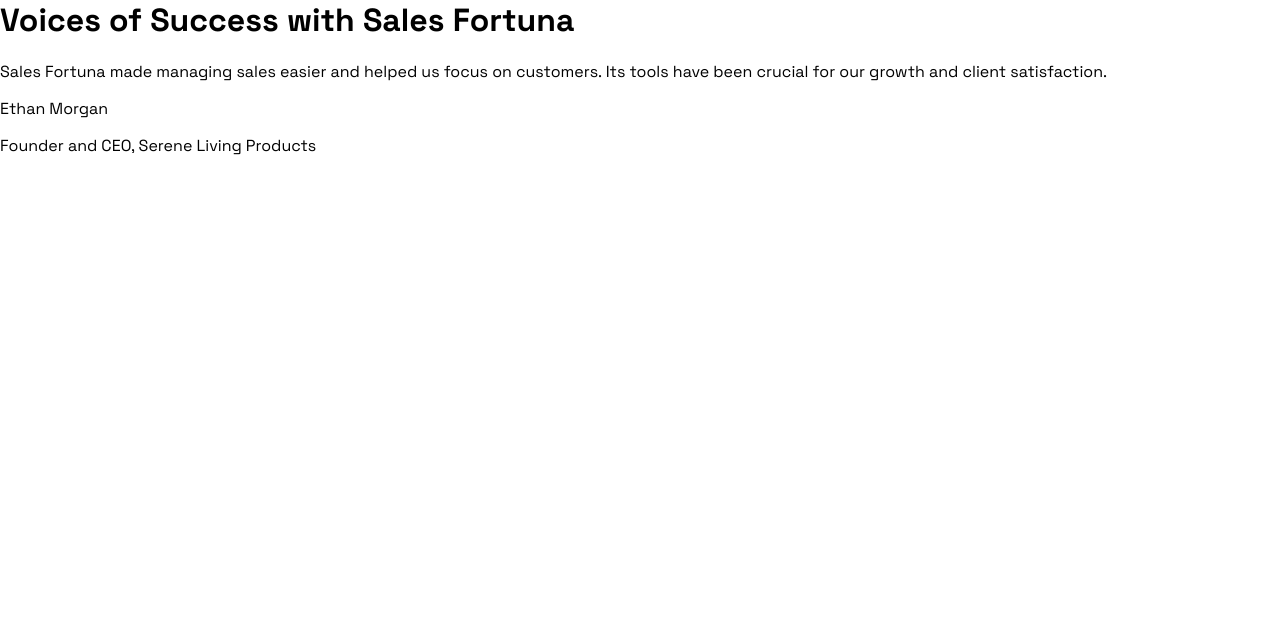
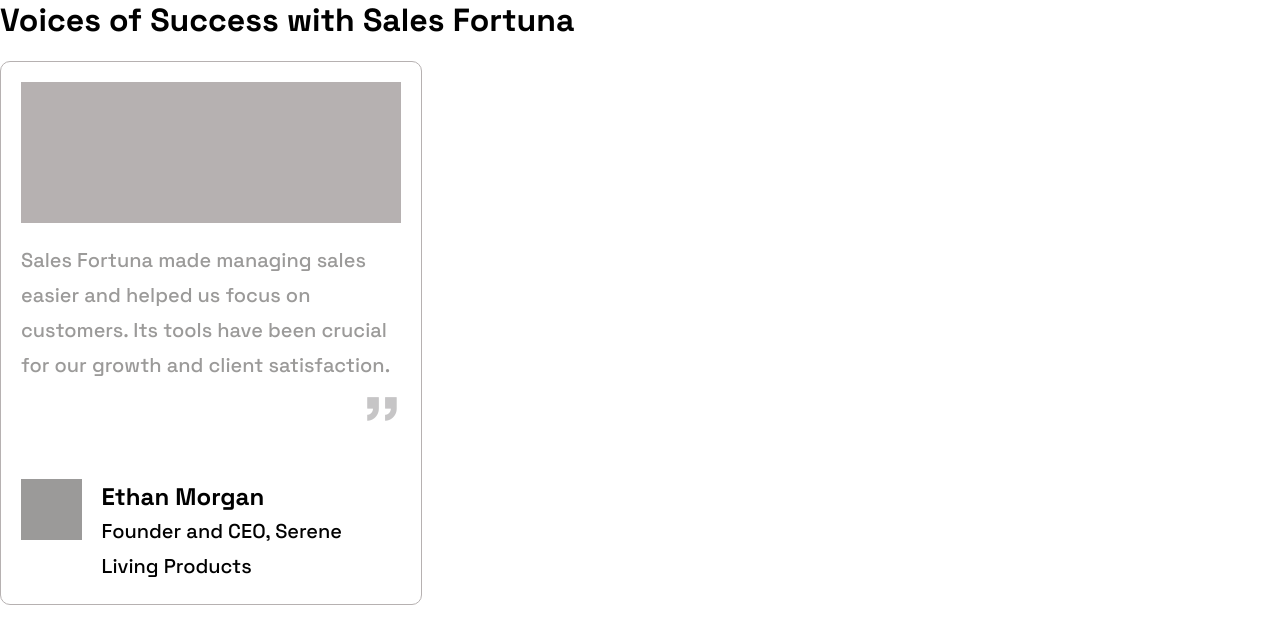
Before and after one commit to badday182/agency_amazon, a React (Create React App) app: page / in a window 1280 px wide. Shown: the top 644 px of the page. Built offline with nearby package versions, Linux system fonts and the light colour scheme.

Commit message:
Add ReviewCard component and integrate it into App; update styles and dependencies

```diff
--- a/package.json
+++ b/package.json
@@ -35,5 +35,8 @@
       "last 1 firefox version",
       "last 1 safari version"
     ]
+  },
+  "devDependencies": {
+    "sass": "^1.89.2"
   }
 }
--- a/src/App.css
+++ b/src/App.css
@@ -1,3 +1,6 @@
 * {
   font-family: "Space Grotesk", sans-serif;
 }
+p {
+  margin: 0;
+}
--- a/src/App.js
+++ b/src/App.js
@@ -1,4 +1,5 @@
 import "./App.css";
+import ReviewCard from "./components/ReviewCard/ReviewCard";
 
 function App() {
   return (
@@ -7,22 +8,7 @@ function App() {
       <div className="cards_gallery">
         <div className="arrow_back"></div>
         <div className="review-cards">
-          <div className="review-card">
-            <div className="card_image"></div>
-            <p>
-              Sales Fortuna made managing sales easier and helped us focus on
-              customers. Its tools have been crucial for our growth and client
-              satisfaction.
-            </p>
-          </div>
-          <div className="reviewer_section">
-            <div className="reviewer_section__reviewer-photo"></div>
-            <div className="reviewer__info reviewer"></div>
-            <p className="reviewer_name">Ethan Morgan</p>
-            <p className="reviewer_position">
-              Founder and CEO, Serene Living Products
-            </p>
-          </div>
+          <ReviewCard />
         </div>
         <div className="arrow_forward"></div>
       </div>
--- /dev/null
+++ b/src/components/ReviewCard/ReviewCard.jsx
@@ -0,0 +1,27 @@
+import "./reviewCard.scss";
+
+const ReviewCard = () => {
+  return (
+    <div className="review-card">
+      <div className="review-card__image"></div>
+      <div className="review-text">
+        <p className="review-text__text">
+          Sales Fortuna made managing sales easier and helped us focus on
+          customers. Its tools have been crucial for our growth and client
+          satisfaction.
+        </p>
+      </div>
+      <div className="reviewer-section">
+        <div className="reviewer_section__reviewer-photo"></div>
+        <div className="reviewer__info reviewer">
+          <p className="reviewer__name">Ethan Morgan</p>
+          <p className="reviewer__position">
+            Founder and CEO, Serene Living Products
+          </p>
+        </div>
+      </div>
+    </div>
+  );
+};
+
+export default ReviewCard;
--- /dev/null
+++ b/src/components/ReviewCard/reviewCard.scss
@@ -0,0 +1,66 @@
+@import url(https://fonts.googleapis.com/css?family=Staatliches:regular);
+
+.review-card {
+  width: 380;
+  height: 502;
+  padding: 20px;
+  border: 1px solid #b6b1b1;
+  border-radius: 10px;
+  display: flex;
+  flex-direction: column;
+  line-height: 35px;
+
+  &__image {
+    width: 100%;
+    height: 28%;
+    background-color: #b6b1b1;
+    margin-bottom: 20px;
+  }
+  .review-text {
+    flex-grow: 1;
+    &__text {
+      position: relative;
+      font-weight: 500;
+      font-size: 20px;
+      color: #9b9a99;
+      &::after {
+        font-family: "Staatliches", sans-serif;
+        content: "\201D";
+        position: absolute;
+        display: block;
+        width: 38px;
+        height: 36px;
+        bottom: -70px;
+        right: 0;
+        font-weight: 400;
+        font-style: normal;
+        font-size: 96px;
+        color: #c6c5c6;
+      }
+    }
+  }
+  .reviewer-section {
+    display: flex;
+    flex-direction: row;
+    gap: 20px;
+    // &__reviewer-photo {
+    .reviewer_section__reviewer-photo {
+      flex-grow: 1;
+      flex-shrink: 0;
+      flex-basis: 60.5px;
+      height: 60.5px;
+      background-image: "../";
+      background-color: #9b9a99;
+    }
+
+    color: #000000;
+    .reviewer__name {
+      font-weight: 700;
+      font-size: 24px;
+    }
+    .reviewer__position {
+      font-weight: 500;
+      font-size: 20px;
+    }
+  }
+}
```
Also changed, not shown: avatars/photo_2025-05-14_09-00-06 (3).jpg (added), 1 other file (tests, documents, lock files or other folders).
